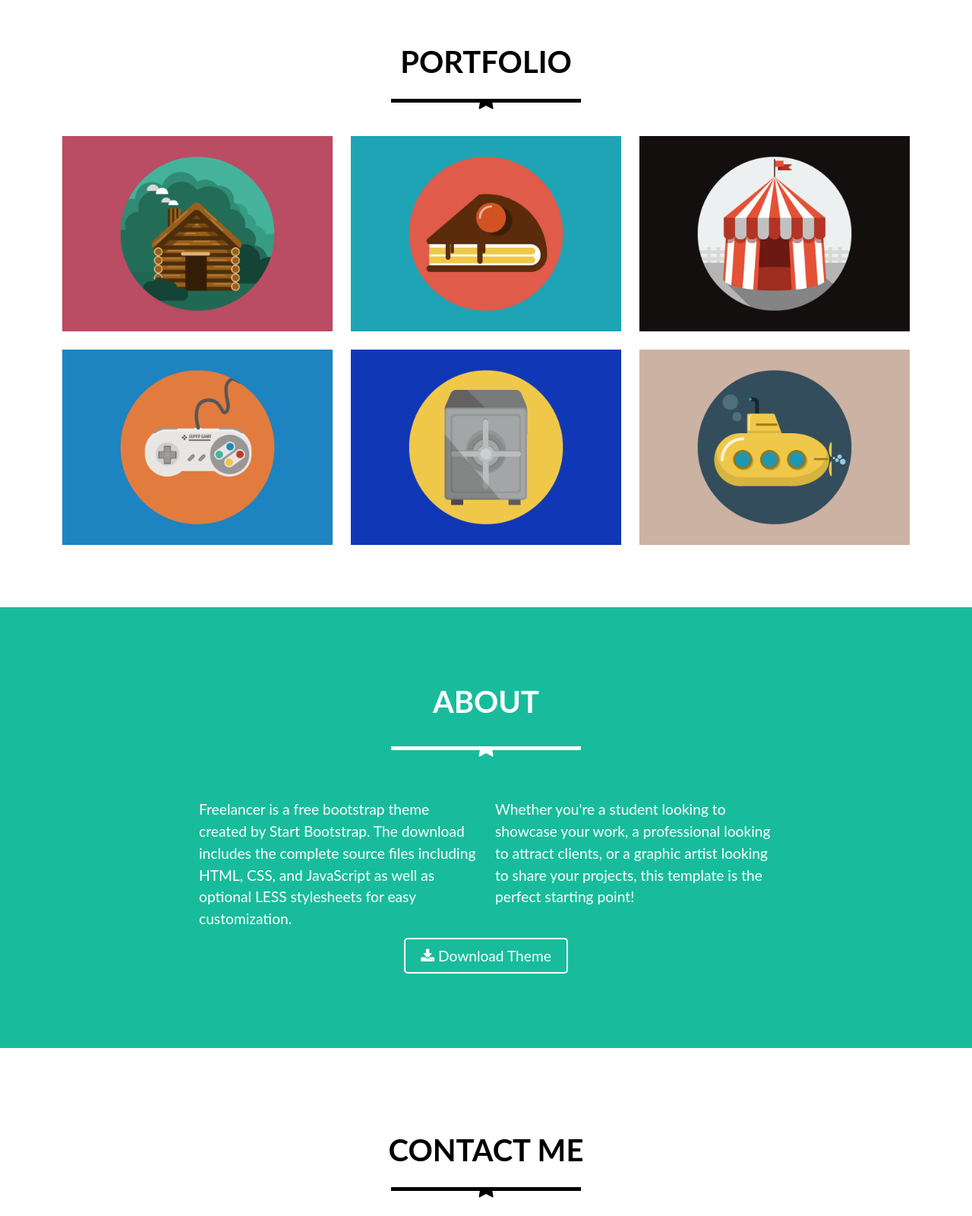
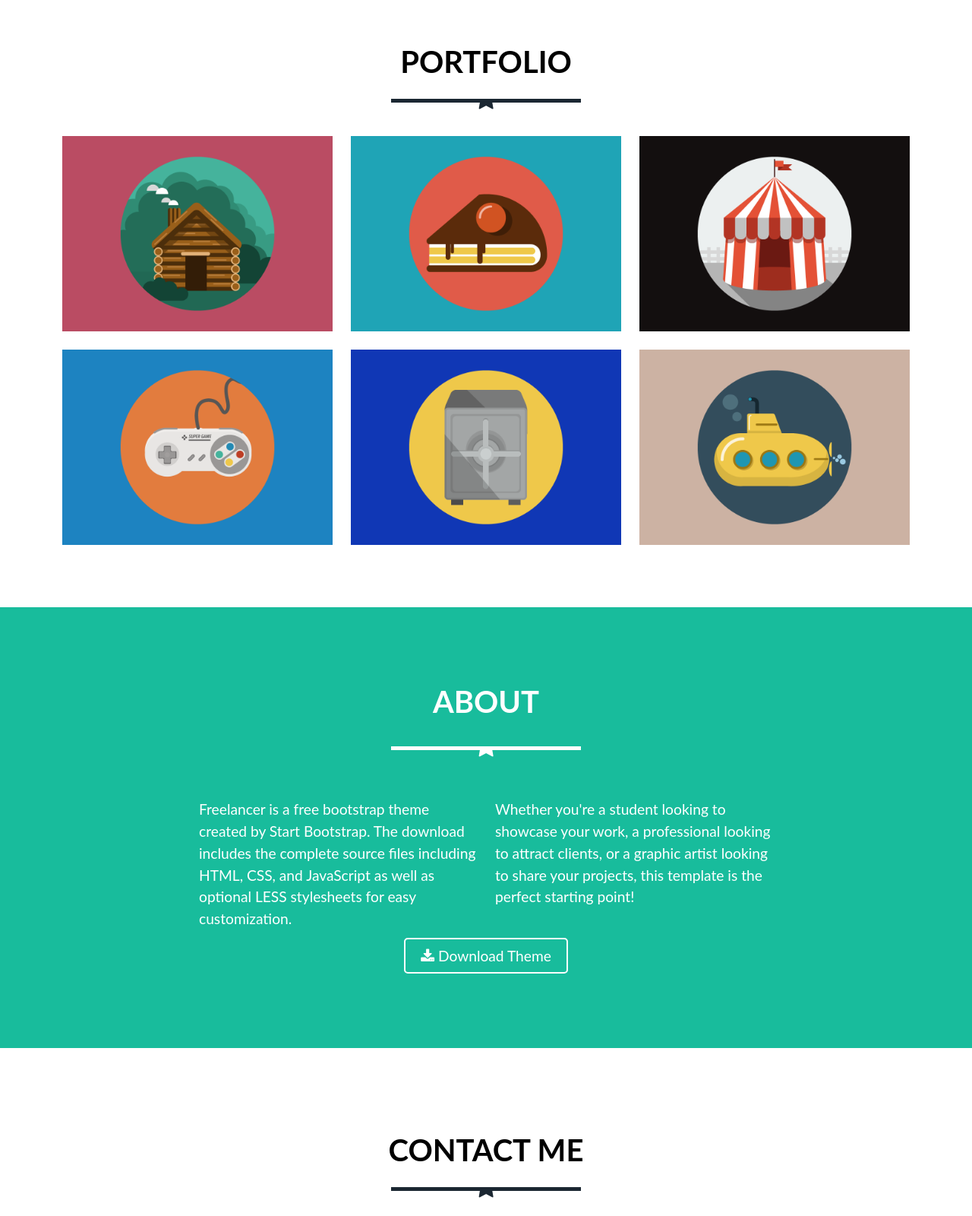
Before and after one commit to aaliaga01/freelancer-laboratoria, a plain HTML site: page index.html in a window 1280 px wide. Shown: the part 760-2360 px from the top of the page at 76% size. Drawn offline with Linux system fonts and the light colour scheme.

Commit message:
cambio color estrella

```diff
--- a/css/main.css
+++ b/css/main.css
@@ -126,7 +126,7 @@ hr.estrella{
   max-width:250px;
   padding: 0;
   border:none;
-  border-top:solid 5px black;
+  border-top:solid 5px #1B2732;
   text-align: center;
   margin: 25px auto 0;
 }
@@ -137,7 +137,7 @@ hr.estrella{
   font-family:FontAwesome;
   display: inline-block;
   position: relative;
-  color: black;
+  color: #1B2732;
   padding: 0 2px;
   font-size: 2em;
   top:-20px;
@@ -227,7 +227,7 @@ hr.estrella{
   max-width:250px;
   padding: 0;
   border:none;
-  border-top:solid 5px black;
+  border-top:solid 5px #1B2732;
   text-align: center;
   margin: 25px auto 0;
 }
@@ -238,7 +238,7 @@ hr.estrella{
   font-family:FontAwesome;
   display: inline-block;
   position: relative;
-  color: black;
+  color: #1B2732;
   padding: 0 2px;
   font-size: 2em;
   top:-20px;
```
